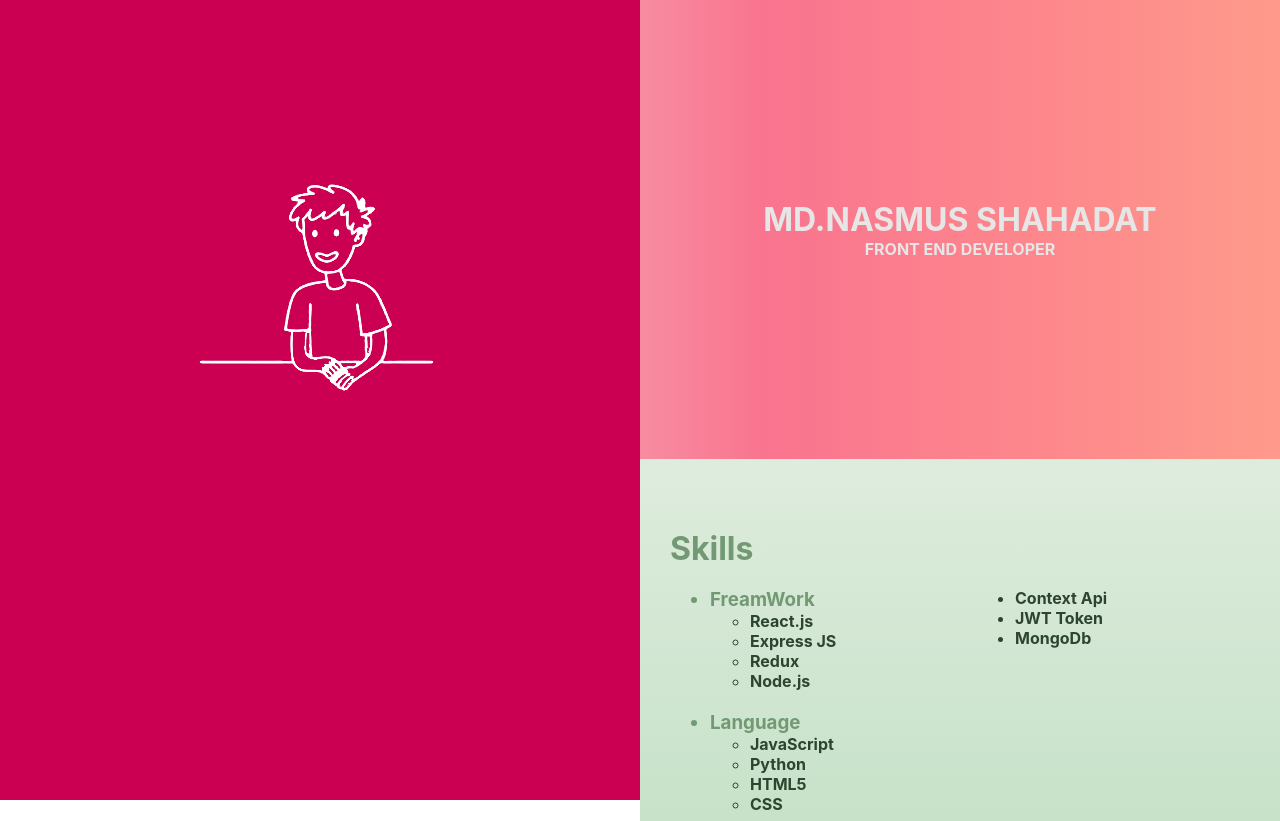
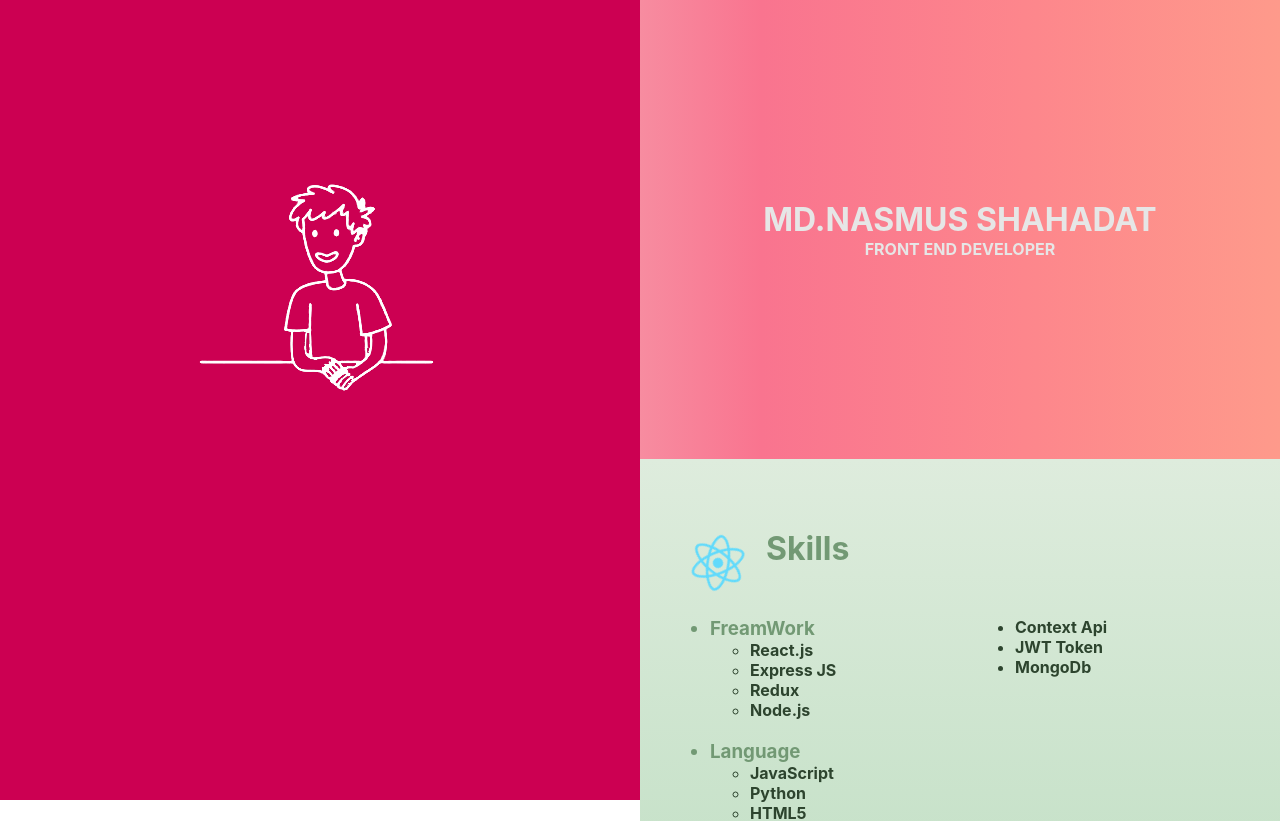
Before and after one commit to nasmus/Shakil_MERN_portfolio, a React (Create React App) app in the folder my-app/: page / in a window 1280 px wide. Shown: the top 821 px of the page. Built offline with nearby package versions, Linux system fonts and the light colour scheme.

Commit message:
skill component update

```diff
--- a/my-app/src/CSS/Achievement.css
+++ b/my-app/src/CSS/Achievement.css
@@ -21,6 +21,7 @@
     top: 32px;
     z-index: 1;
 }
+
 .achievement__section >h1 {
     padding-bottom: 30px;
 }
--- a/my-app/src/CSS/SkillComponent.css
+++ b/my-app/src/CSS/SkillComponent.css
@@ -13,3 +13,24 @@
   .Right_component_skills__right {
     width: 50%;
   }
+  .skills_logo {
+    display: flex;
+    pointer-events: none;
+  }
+  .skills_logo > img {
+    width: 12vh;
+
+  }
+  @media (prefers-reduced-motion: no-preference) {
+    .skills_logo > img {
+      animation: App-logo-spin infinite 3s linear;
+    }
+  }
+  @keyframes App-logo-spin {
+    from {
+      transform: rotate(0deg);
+    }
+    to {
+      transform: rotate(360deg);
+    }
+  }
--- a/my-app/src/Component/SkillsComponent.js
+++ b/my-app/src/Component/SkillsComponent.js
@@ -1,5 +1,6 @@
 import React from "react";
 import "../CSS/SkillComponent.css";
+import logo from '../image/logo.svg'
 
 function SkillsComponent() {
   const techStack = ["React.js", "Express JS", "Redux", "Node.js"];
@@ -8,7 +9,11 @@ function SkillsComponent() {
     <div>
       <div className="Right_component__skills"  >
         <div style={{ paddingLeft: "30px" }} data-aos="fade-up">
-          <h1 style={{color:'rgb(114, 153, 116)'}} >Skills</h1>
+          <div className="skills_logo">
+            <img src={logo} alt="logo" />
+            <h1 style={{color:'rgb(114, 153, 116)'}} >Skills</h1>
+          </div>
+
           <div className="Right_component_skills__component">
             <div className="Right_component_skills__Left">
               <ul style={{ paddingBottom: "20px" }}>
```
Also changed, not shown: my-app/src/image/logo.svg (added), my-app/src/image/travel.png (deleted).
